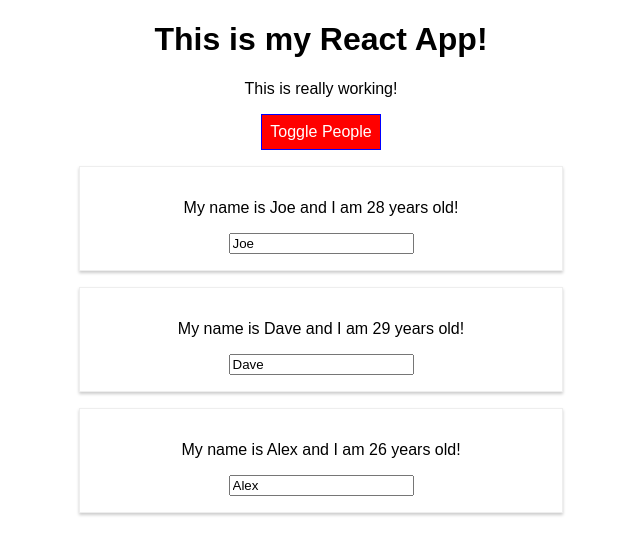
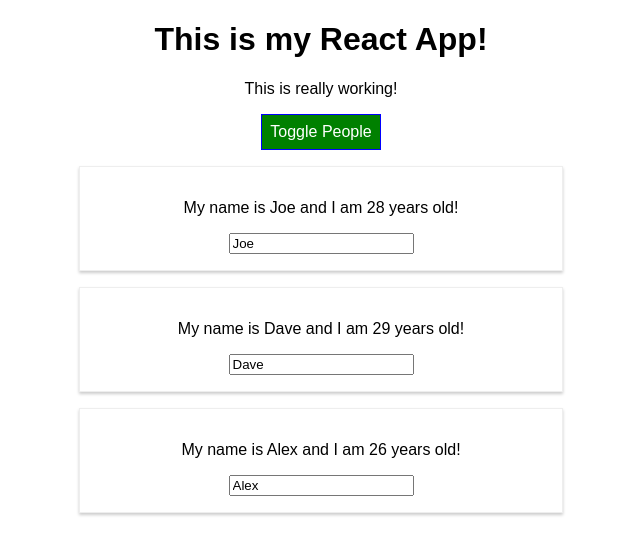
Before and after one commit to P0cketAces/React-Complete-Guide, a React (Create React App) app: page / in a window 1280 px wide. Both pictures are taken after a click on the button "Toggle People". Shown: the top 554 px of the page, without its empty margins (319-959 px from the left). Built offline with nearby package versions, Linux system fonts and the light colour scheme.

Commit message:
Converting app.js to use styled-components as well

```diff
--- a/src/App.js
+++ b/src/App.js
@@ -1,6 +1,21 @@
 import React, { Component } from 'react';
 import './App.css';
 import Person from './Person/Person';
+import styled from 'styled-components';
+
+const StyledButton = styled.button`
+  background-color: green;
+  color: white;
+  font: inherit;
+  border: 1px solid blue;
+  padding: 8px;
+  cursor: pointer;
+
+  &:hover {
+    background-color: lightgreen;
+    color: black;
+  }
+`;
 
 class App extends Component {
   state = {
@@ -93,11 +108,10 @@
       <div className="App">
         <h1>This is my React App!</h1>
         <p className={classes.join(' ')}>This is really working!</p>
-        <button
-          style={style}
+        <StyledButton
           onClick={this.togglePersonsHandler}>
           Toggle People
-        </button>
+        </StyledButton>
         {persons}
       </div>
     );
--- a/src/Person/Person.js
+++ b/src/Person/Person.js
@@ -16,11 +16,11 @@
 `;
 
 const person = (props) => {
-    const style={
-        '@media(min-width: 500px)':{
-            width: '450px'
-        }
-    };
+    // const style={
+    //     '@media(min-width: 500px)':{
+    //         width: '450px'
+    //     }
+    // };
 
     return (
         // <div className="Person" style={style}>
```
